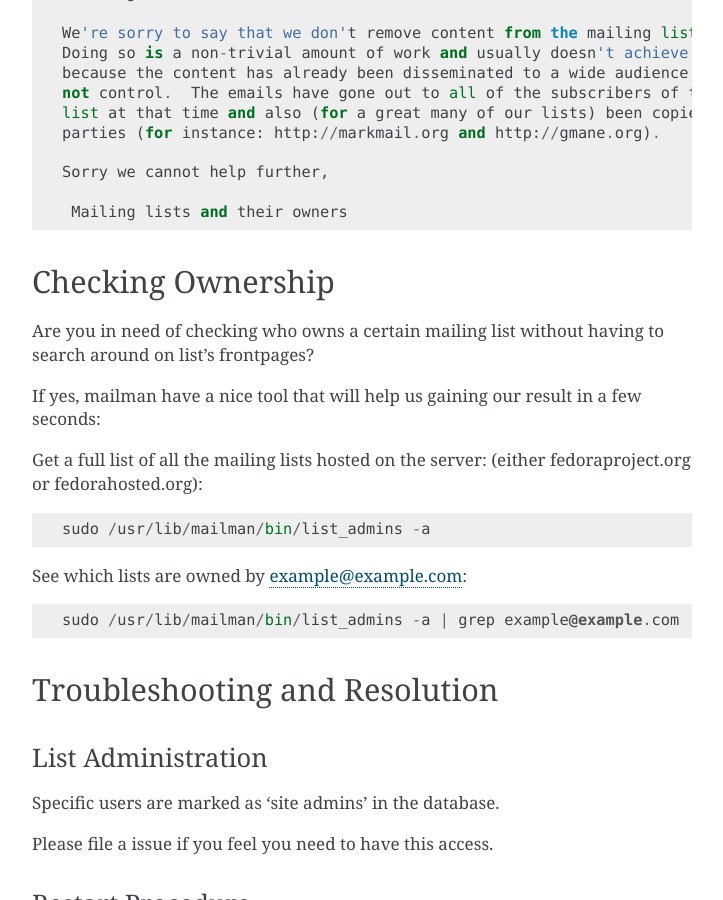
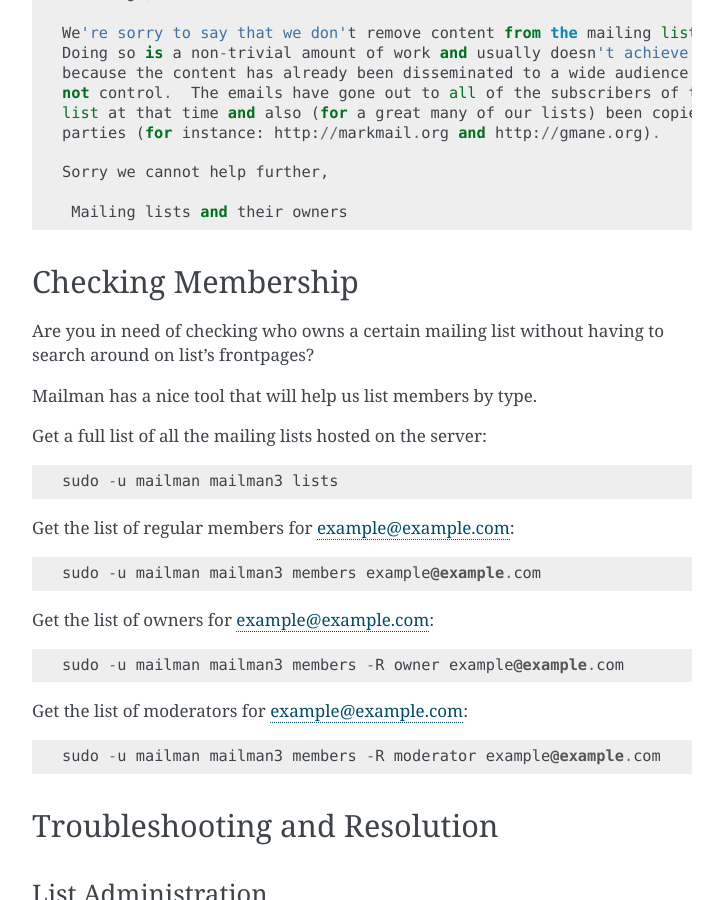
Before and after one commit to FrostyX/infra-docs, a Sphinx documentation site: the page built from docs/sysadmin-guide/sops/mailman.rst, in a window 1280 px wide and 900 px high, scrolled down 1441 px. Shown: the whole window, without its empty margins (388-1111 px from the left). Built offline with Sphinx 7.4.7, drawn with Linux system fonts in a browser that asks for light colours; some of the changed text lies outside the part shown.

Commit message:
Add up-to-date commands in the Mailman SOP

```diff
--- a/docs/sysadmin-guide/sops/mailman.rst
+++ b/docs/sysadmin-guide/sops/mailman.rst
@@ -73,23 +73,29 @@ removal of archived content::
 
     Mailing lists and their owners
 
-Checking Ownership
-==================
+Checking Membership
+===================
 
 Are you in need of checking who owns a certain mailing list without having
 to search around on list's frontpages?
 
-If yes, mailman have a nice tool that will help us gaining our result in a
-few seconds:
+Mailman has a nice tool that will help us list members by type.
 
-Get a full list of all the mailing lists hosted on the server: (either
-fedoraproject.org or fedorahosted.org)::
+Get a full list of all the mailing lists hosted on the server::
 
-  sudo /usr/lib/mailman/bin/list_admins -a
+  sudo -u mailman mailman3 lists
 
-See which lists are owned by example@example.com::
+Get the list of regular members for example@example.com::
 
-  sudo /usr/lib/mailman/bin/list_admins -a | grep example@example.com
+  sudo -u mailman mailman3 members example@example.com
+
+Get the list of owners for example@example.com::
+
+  sudo -u mailman mailman3 members -R owner example@example.com
+
+Get the list of moderators for example@example.com::
+
+  sudo -u mailman mailman3 members -R moderator example@example.com
 
 Troubleshooting and Resolution
 ==============================
```
